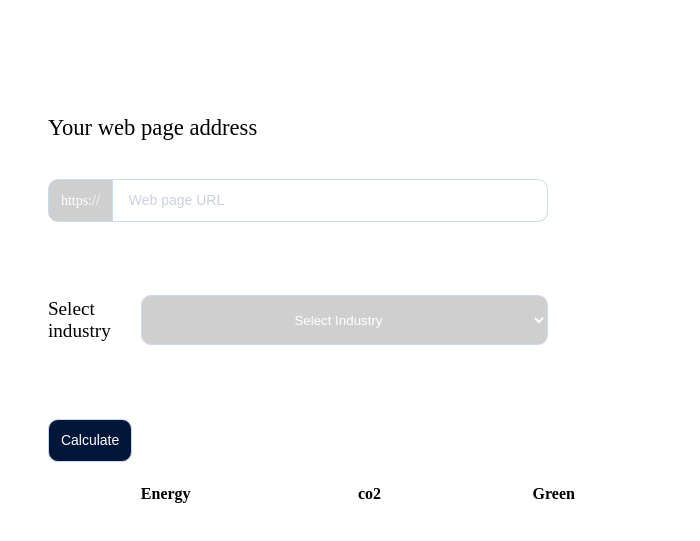
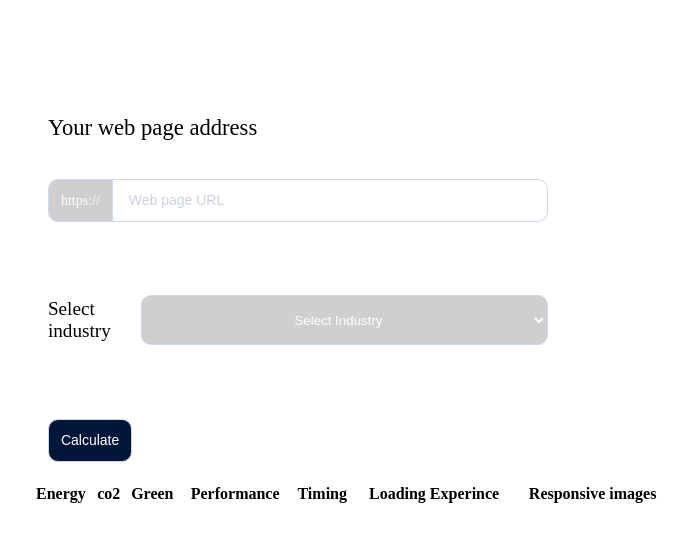
Before and after one commit to kgvedel/sustainable_web, a website built with Vite: page index.html in a window 1280 px wide. Shown: the part 169-710 px from the top of the page, without its empty margins (290-990 px from the left). Built offline with nearby package versions, Linux system fonts and the light colour scheme.

Commit message:
html til pagesppedstuff

```diff
--- a/index.html
+++ b/index.html
@@ -47,6 +47,10 @@
           <th>Energy</th>
           <th>co2</th>
           <th>Green</th>
+          <th>Performance</th>
+          <th>Timing</th>
+          <th>Loading Experince</th>
+          <th>Responsive images</th>
         </tr>
       </thead>
       <tbody></tbody>
@@ -56,6 +60,10 @@
         <tr><td data-field="energy">energy</td>
             <td data-field="co2"></td>
              <td data-field="green"></td>
+             <td data-field="performance"></td>
+             <td data-field="timing"></td>
+             <td data-field="overall_loading_experience"></td>
+             <td data-field="responsive_images"></td>
         </tr>
     </template>
     <script src="script.js"></script>
```
